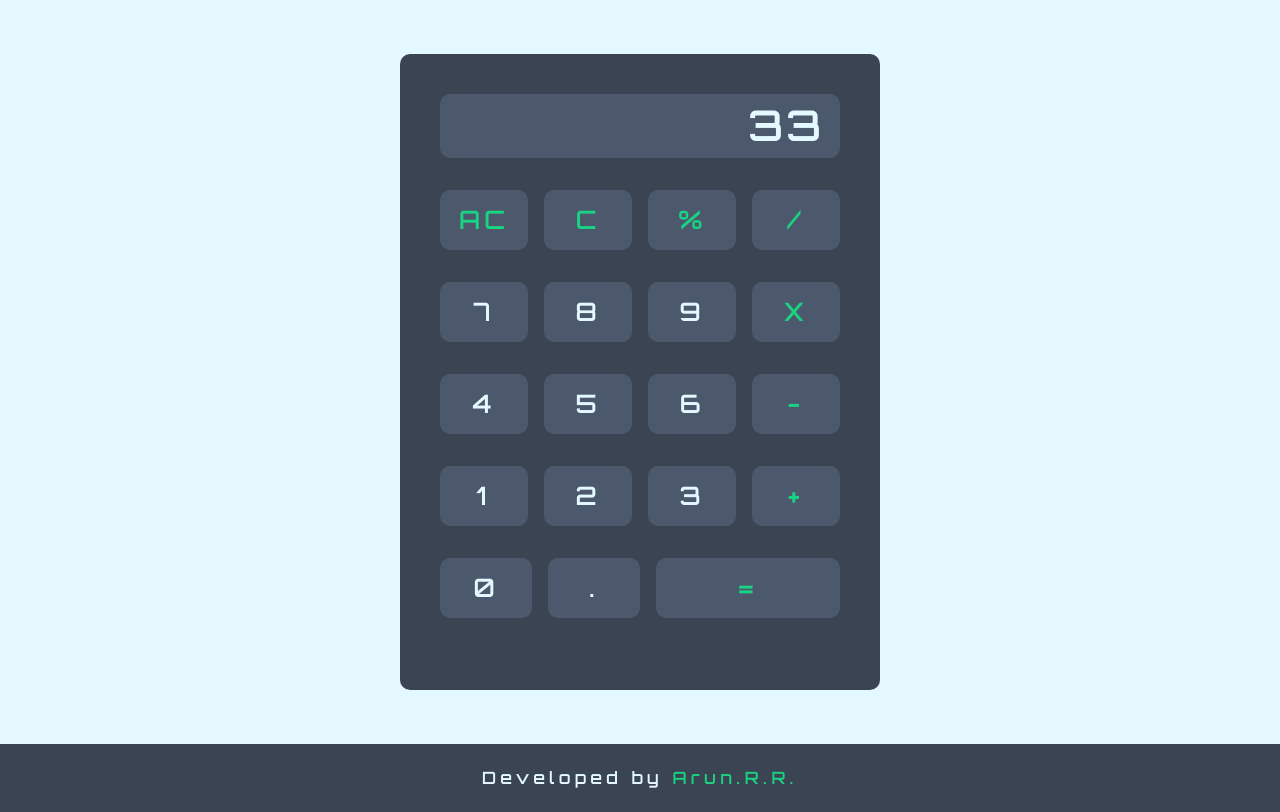
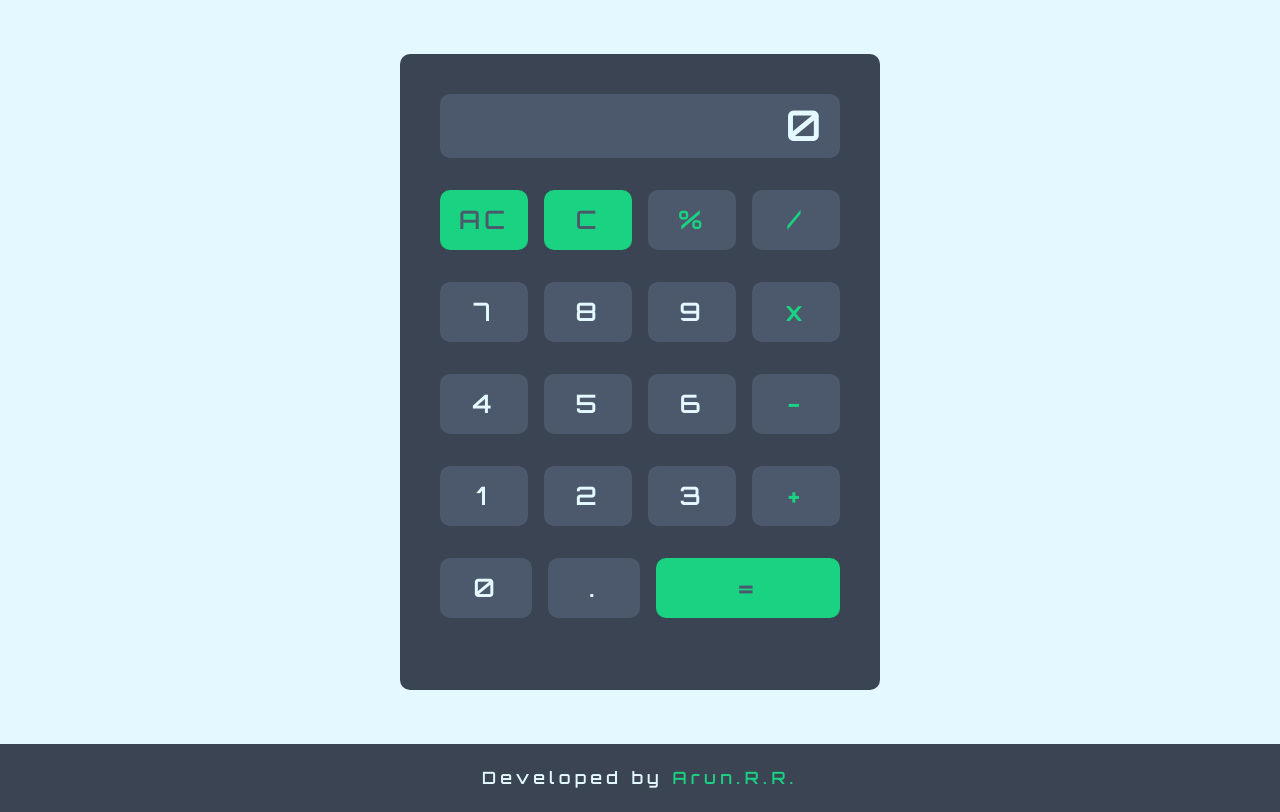
Before and after one commit to arunrr/js-calculator, a plain HTML site: page index.html in a window 1280 px wide. Drawn offline with Linux system fonts and the light colour scheme.

Commit message:
Tweak calculator frontend

```diff
--- a/index.html
+++ b/index.html
@@ -12,37 +12,52 @@
       <main class="calculator">
         <form>
           <div class="calculator-display">
-            <input type="text" name="display" value="33" />
+            <input type="text" name="display" value="0" id="display" readonly />
           </div>
 
           <div class="row">
-            <input type="button" value="AC" class="operator" />
-            <input type="button" value="C" class="operator" />
-            <input type="button" value="%" class="operator" />
-            <input type="button" value="/" class="operator" />
+            <input
+              type="button"
+              value="AC"
+              id="clear"
+              class="operation btn-highlight"
+            />
+            <input
+              type="button"
+              value="C"
+              id="delete"
+              class="operation btn-highlight"
+            />
+            <input type="button" value="%" id="operator" class="operation" />
+            <input type="button" value="/" id="operator" class="operation" />
           </div>
           <div class="row">
-            <input type="button" value="7" />
-            <input type="button" value="8" />
-            <input type="button" value="9" />
-            <input type="button" value="X" class="operator" />
+            <input type="button" value="7" id="number" />
+            <input type="button" value="8" id="number" />
+            <input type="button" value="9" id="number" />
+            <input type="button" value="x" id="operator" class="operation" />
           </div>
           <div class="row">
-            <input type="button" value="4" />
-            <input type="button" value="5" />
-            <input type="button" value="6" />
-            <input type="button" value="-" class="operator" />
+            <input type="button" value="4" id="number" />
+            <input type="button" value="5" id="number" />
+            <input type="button" value="6" id="number" />
+            <input type="button" value="-" id="operator" class="operation" />
           </div>
           <div class="row">
-            <input type="button" value="1" />
-            <input type="button" value="2" />
-            <input type="button" value="3" />
-            <input type="button" value="+" class="operator" />
+            <input type="button" value="1" id="number" />
+            <input type="button" value="2" id="number" />
+            <input type="button" value="3" id="number" />
+            <input type="button" value="+" id="operator" class="operation" />
           </div>
           <div class="row">
-            <input type="button" value="0" />
-            <input type="button" value="." />
-            <input type="button" value="=" class="equal operator" />
+            <input type="button" value="0" id="number" />
+            <input type="button" value="." id="dot" />
+            <input
+              type="button"
+              value="="
+              id="equal"
+              class="equal operation btn-highlight"
+            />
           </div>
         </form>
       </main>
--- a/style/main.css
+++ b/style/main.css
@@ -69,10 +69,15 @@ form .calculator-display input {
   font-size: 2.5rem;
 }
 
-form .row .operator {
+form .row .operation {
   color: var(--clr-accent);
 
   border: none;
+}
+
+form .row .btn-highlight {
+  background-color: var(--clr-accent);
+  color: var(--clr-medium);
 }
 
 form .row .equal {
```
